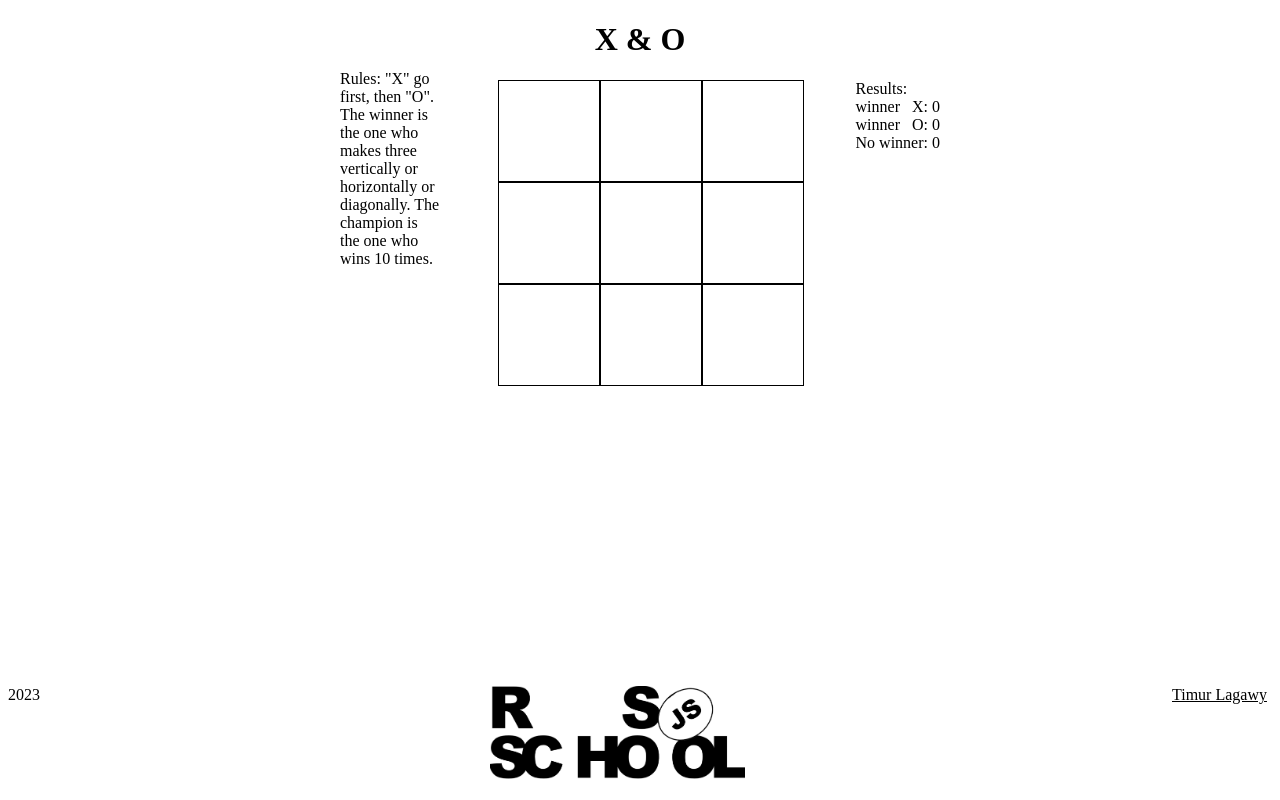
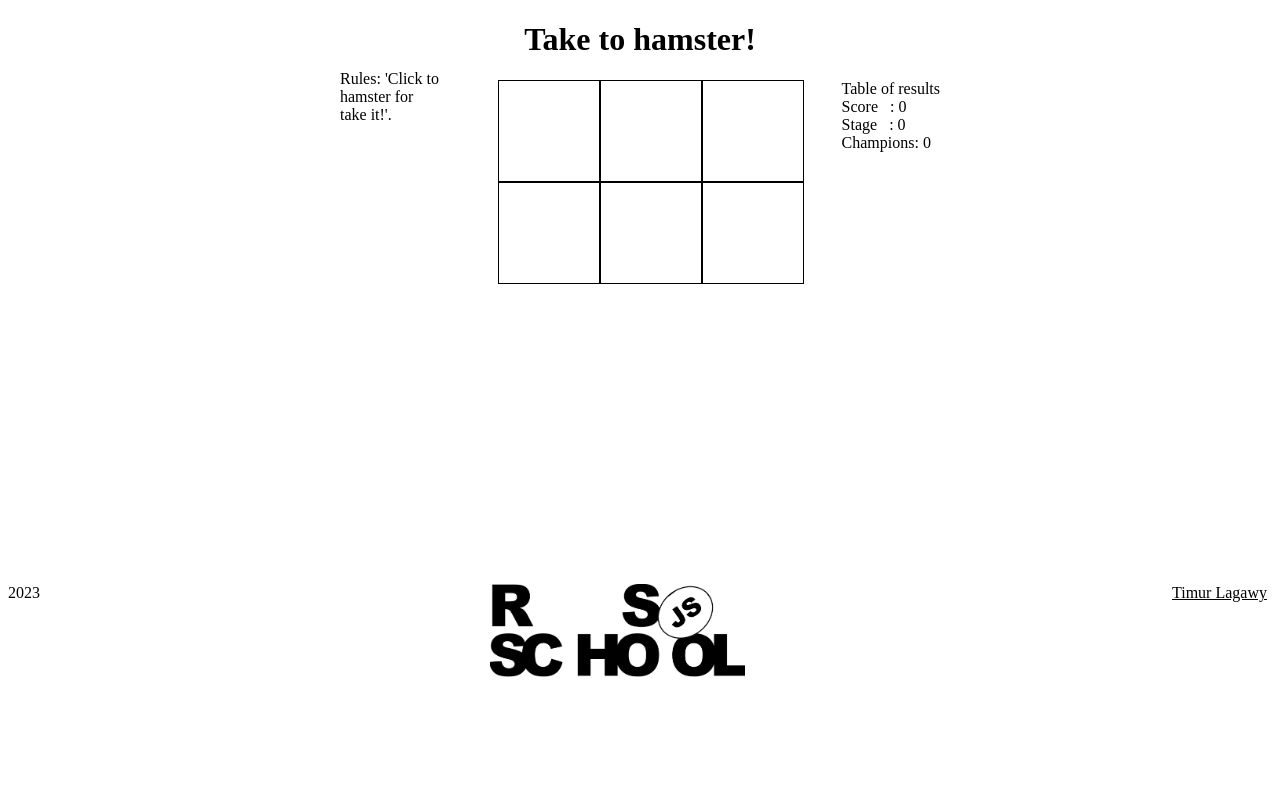
Before and after one commit to TimurLagawy/random-game-X-O, a plain HTML site: page index.html in a window 1280 px wide. Drawn offline with Linux system fonts and the light colour scheme.

Commit message:
init: start new game

```diff
--- a/index.html
+++ b/index.html
@@ -5,12 +5,12 @@
     <meta name="viewport" content="width=device-width, initial-scale=1.0" />
     <title>js30#3.2 Game by Timur Lagawy</title>
     <link rel="stylesheet" href="style.css" />
-    <link rel="icon" href="assets/favicon/favicon-16x16.png" />
+    <link rel="icon" href="assets/favicon/hamster.png" />
 
   </head>
   <body>
     <main>
-      <h1 class="header">X & O</h1>
+      <h1 class="header">Take to hamster!</h1>
     <div class="wrapper-square">
       <div class="row">
         <div class="pole" id="pole1"></div>
@@ -22,19 +22,14 @@
         <div class="pole" id="pole5"></div>
         <div class="pole" id="pole6"></div>
       </div>
-      <div class="row">
-        <div class="pole" id="pole7"></div>
-        <div class="pole" id="pole8"></div>
-        <div class="pole" id="pole9"></div>
-      </div>
     </div>
     <div class="results">
-    <span>Results:</span>
-    <span>winner &nbsp; X:   <span class="results-x" id="results-x">0</span></span>
-    <span>winner &nbsp; O:   <span class="results-o" id="results-o">0</span></span>
-    <span>No winner: <span class="results-no" id="results-no">0</span></span>
+    <span>Table of results</span>
+    <span>Score &nbsp; :   <span class="results-x" id="results-x">0</span></span>
+    <span>Stage &nbsp; :   <span class="results-o" id="results-o">1</span></span>
+    <span>Champions: <span class="results-no" id="results-no">0</span></span>
   </div>
-  <div class="rules">Rules: "X" go first, then "O". The winner is the one who makes three vertically or horizontally or diagonally. The champion is the one who wins 10 times.
+  <div class="rules">Rules: 'Click to hamster for take it!'.
   </div>
     <div class="space"></div>
     <div class="winner-congrats open" id="winner-congrats"></div>
```
Also changed, not shown: assets/favicon/favicon-16x16.png (deleted), assets/favicon/hamster.png (added), assets/icon/hamster-norm.png (added), assets/icon/hamster1.png (added).
